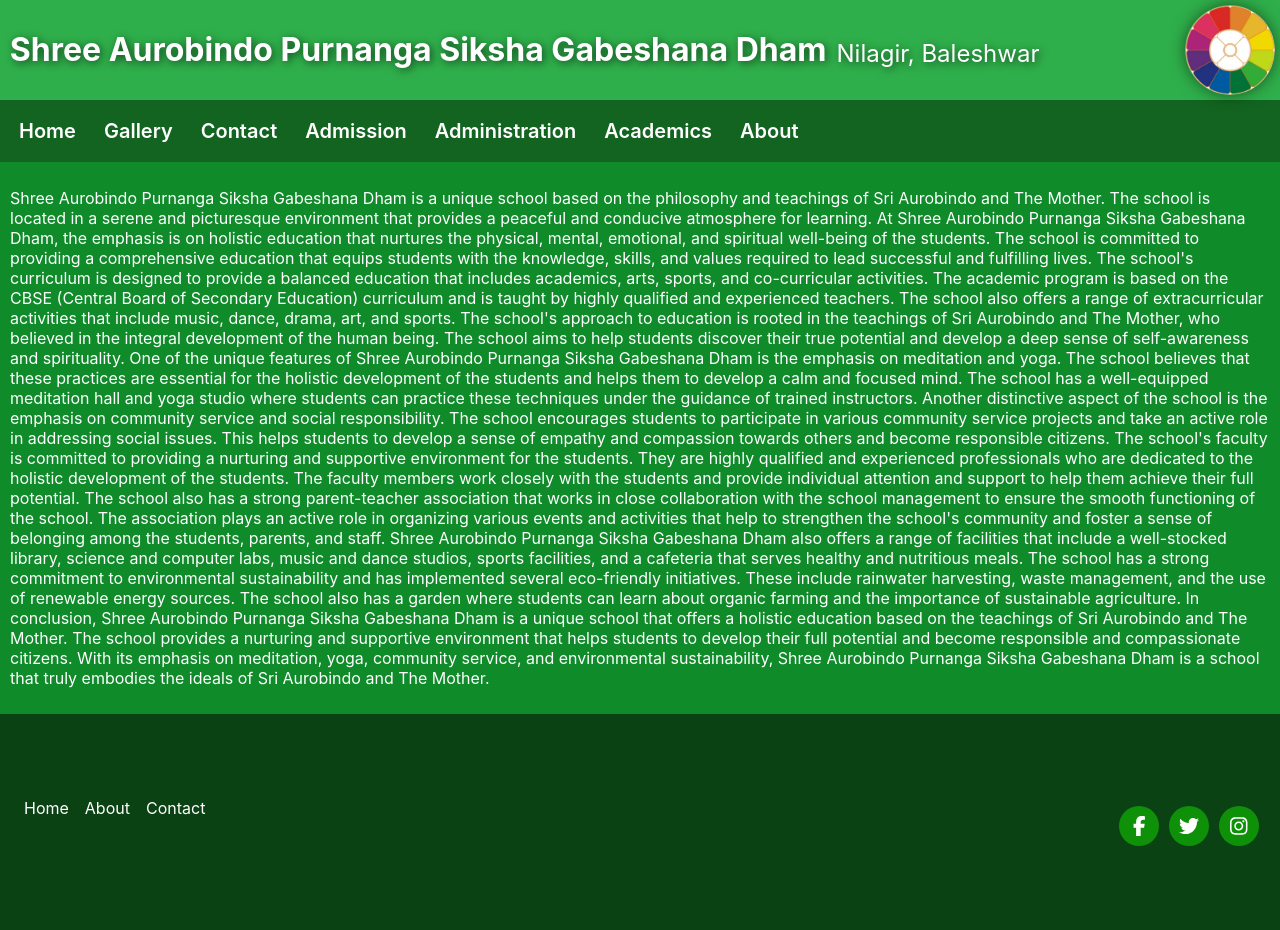
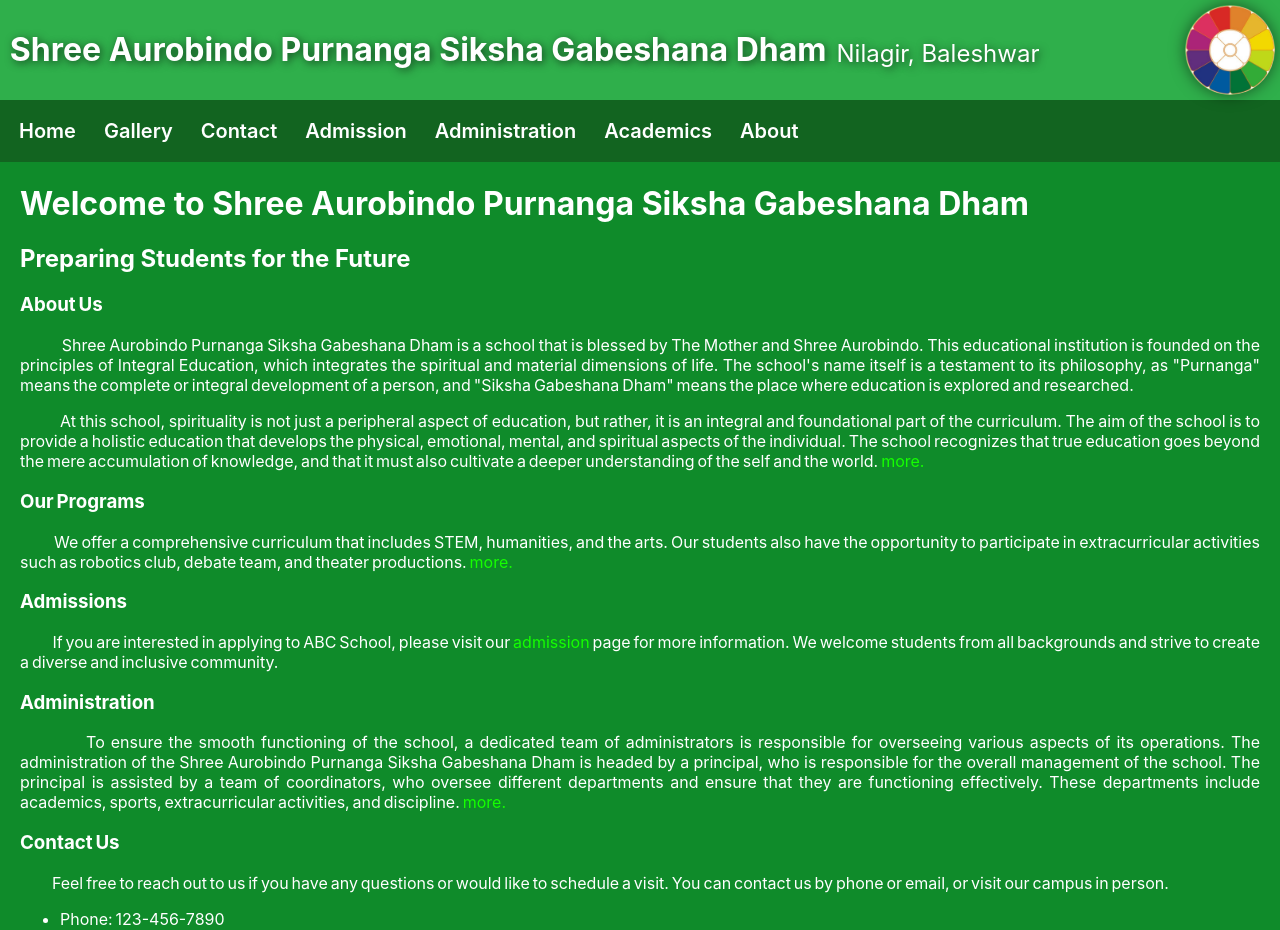
Before and after one commit to devnshankar/sapsgd.com_v1.0, a React (Create React App) app: page / in a window 1280 px wide. Shown: the top 930 px of the page. Built offline with nearby package versions, Linux system fonts and the light colour scheme.

Commit message:
home page feature complete

```diff
--- a/src/pages/HomePage.jsx
+++ b/src/pages/HomePage.jsx
@@ -1,4 +1,5 @@
 import React from 'react'
+import { Link } from 'react-router-dom'
 import "../pages/styles/HomePage.scss"
 
 
@@ -6,29 +7,47 @@ import "../pages/styles/HomePage.scss"
 function HomePage() {
   return (
     <div className='homepage'>
-      <p>
-      Shree Aurobindo Purnanga Siksha Gabeshana Dham is a unique school based on the philosophy and teachings of Sri Aurobindo and The Mother. The school is located in a serene and picturesque environment that provides a peaceful and conducive atmosphere for learning.
+      <p className='home-text'>
+        <header className='home-header'>
+		      <h1>Welcome to Shree Aurobindo Purnanga Siksha Gabeshana Dham</h1>
+		      <h2>Preparing Students for the Future</h2>
+	      </header>
 
-At Shree Aurobindo Purnanga Siksha Gabeshana Dham, the emphasis is on holistic education that nurtures the physical, mental, emotional, and spiritual well-being of the students. The school is committed to providing a comprehensive education that equips students with the knowledge, skills, and values required to lead successful and fulfilling lives.
+	      <main className='home-main'>
+		      <section>
+			      <h3>About Us</h3>
+			      <p>&nbsp;&nbsp;&nbsp;&nbsp;&nbsp;&nbsp;&nbsp;&nbsp;&nbsp;&nbsp;&nbsp;&nbsp;Shree Aurobindo Purnanga Siksha Gabeshana Dham is a school that is blessed by The Mother and Shree Aurobindo. This educational institution is founded on the principles of Integral Education, which integrates the spiritual and material dimensions of life. The school's name itself is a testament to its philosophy, as "Purnanga" means the complete or integral development of a person, and "Siksha Gabeshana Dham" means the place where education is explored and researched.</p>
+            <p>&nbsp;&nbsp;&nbsp;&nbsp;&nbsp;&nbsp;&nbsp;&nbsp;&nbsp;&nbsp;&nbsp;At this school, spirituality is not just a peripheral aspect of education, but rather, it is an integral and foundational part of the curriculum. The aim of the school is to provide a holistic education that develops the physical, emotional, mental, and spiritual aspects of the individual. The school recognizes that true education goes beyond the mere accumulation of knowledge, and that it must also cultivate a deeper understanding of the self and the world. <Link to="/about" className='home-link'>more.</Link></p>
+		      </section>
 
-The school's curriculum is designed to provide a balanced education that includes academics, arts, sports, and co-curricular activities. The academic program is based on the CBSE (Central Board of Secondary Education) curriculum and is taught by highly qualified and experienced teachers. The school also offers a range of extracurricular activities that include music, dance, drama, art, and sports.
+		      <section>
+			      <h3>Our Programs</h3>
+			      <p>&nbsp;&nbsp;&nbsp;&nbsp;&nbsp;&nbsp;&nbsp;&nbsp;&nbsp;&nbsp;&nbsp;We offer a comprehensive curriculum that includes STEM, humanities, and the arts. Our students also have the opportunity to participate in extracurricular activities such as robotics club, debate team, and theater productions. <Link to="/academics" className='home-link'>more.</Link></p>
+		      </section>
 
-The school's approach to education is rooted in the teachings of Sri Aurobindo and The Mother, who believed in the integral development of the human being. The school aims to help students discover their true potential and develop a deep sense of self-awareness and spirituality.
+		      <section>
+			      <h3>Admissions</h3>
+			      <p>&nbsp;&nbsp;&nbsp;&nbsp;&nbsp;&nbsp;&nbsp;&nbsp;&nbsp;&nbsp;&nbsp;If you are interested in applying to ABC School, please visit our <Link to="/admission" className='home-link'>admission</Link> page for more information. We welcome students from all backgrounds and strive to create a diverse and inclusive community.</p>
+		      </section>
 
-One of the unique features of Shree Aurobindo Purnanga Siksha Gabeshana Dham is the emphasis on meditation and yoga. The school believes that these practices are essential for the holistic development of the students and helps them to develop a calm and focused mind. The school has a well-equipped meditation hall and yoga studio where students can practice these techniques under the guidance of trained instructors.
+          <section>
+			      <h3>Administration</h3>
+			      <p>&nbsp;&nbsp;&nbsp;&nbsp;&nbsp;&nbsp;&nbsp;&nbsp;&nbsp;&nbsp;&nbsp;To ensure the smooth functioning of the school, a dedicated team of administrators is responsible for overseeing various aspects of its operations. The administration of the Shree Aurobindo Purnanga Siksha Gabeshana Dham is headed by a principal, who is responsible for the overall management of the school. The principal is assisted by a team of coordinators, who oversee different departments and ensure that they are functioning effectively. These departments include academics, sports, extracurricular activities, and discipline. <Link to="/administration" className='home-link'>more.</Link></p>
+		      </section>
 
-Another distinctive aspect of the school is the emphasis on community service and social responsibility. The school encourages students to participate in various community service projects and take an active role in addressing social issues. This helps students to develop a sense of empathy and compassion towards others and become responsible citizens.
+		      <section>
+			      <h3>Contact Us</h3>
+			      <p>&nbsp;&nbsp;&nbsp;&nbsp;&nbsp;&nbsp;&nbsp;&nbsp;&nbsp;&nbsp;&nbsp;Feel free to reach out to us if you have any questions or would like to schedule a visit. You can contact us by phone or email, or visit our campus in person.</p>
+            <ul>
+				      <li>Phone: 123-456-7890</li>
+				      <li><a className='home-mail' href="https://mail.google.com/mail/?view=cm&to=sapsgdofficial@gmail.com&su=Hello!!!&body=">sapsgdofficial@gmail.com</a></li>
+				      <li>Address: Nilgiri, Balasore, Odisha</li>
+              <li><Link to="/contact" className='home-link'>more.</Link></li>
+			      </ul>
+		      </section>
+	      </main>
+      </p>
 
-The school's faculty is committed to providing a nurturing and supportive environment for the students. They are highly qualified and experienced professionals who are dedicated to the holistic development of the students. The faculty members work closely with the students and provide individual attention and support to help them achieve their full potential.
-
-The school also has a strong parent-teacher association that works in close collaboration with the school management to ensure the smooth functioning of the school. The association plays an active role in organizing various events and activities that help to strengthen the school's community and foster a sense of belonging among the students, parents, and staff.
-
-Shree Aurobindo Purnanga Siksha Gabeshana Dham also offers a range of facilities that include a well-stocked library, science and computer labs, music and dance studios, sports facilities, and a cafeteria that serves healthy and nutritious meals.
-
-The school has a strong commitment to environmental sustainability and has implemented several eco-friendly initiatives. These include rainwater harvesting, waste management, and the use of renewable energy sources. The school also has a garden where students can learn about organic farming and the importance of sustainable agriculture.
-
-In conclusion, Shree Aurobindo Purnanga Siksha Gabeshana Dham is a unique school that offers a holistic education based on the teachings of Sri Aurobindo and The Mother. The school provides a nurturing and supportive environment that helps students to develop their full potential and become responsible and compassionate citizens. With its emphasis on meditation, yoga, community service, and environmental sustainability, Shree Aurobindo Purnanga Siksha Gabeshana Dham is a school that truly embodies the ideals of Sri Aurobindo and The Mother.
-      </p>
     </div>
   )
 }
--- a/src/pages/styles/HomePage.scss
+++ b/src/pages/styles/HomePage.scss
@@ -1,8 +1,33 @@
 .homepage{
-    padding: 10px 10px;
+    padding-left: 20px;
+    padding-right: 20px;
+    padding-top: 1px;
+    padding-bottom: 20px;
     background-color: #0f8b2a;
+    display: flex;
+    flex-direction: row;
+
+
+    .home-text{
+        margin-top: 0px;
+        margin-bottom: 0px;
+        color: rgb(255, 255, 255);
+        .home-header{
+
+        }
+
+        .home-main{
+            text-align: justify;
+            word-spacing: -0.1em;
+        }
+    }
+
+    .home-link{
+        color: #15ff00;
+        text-decoration: none;
+    }
+    .home-mail{
+        color: #15ff00;
+        text-decoration: none;
+    }
 }
-
-.homepage p{
-    color: rgb(255, 255, 255);
-}
```
